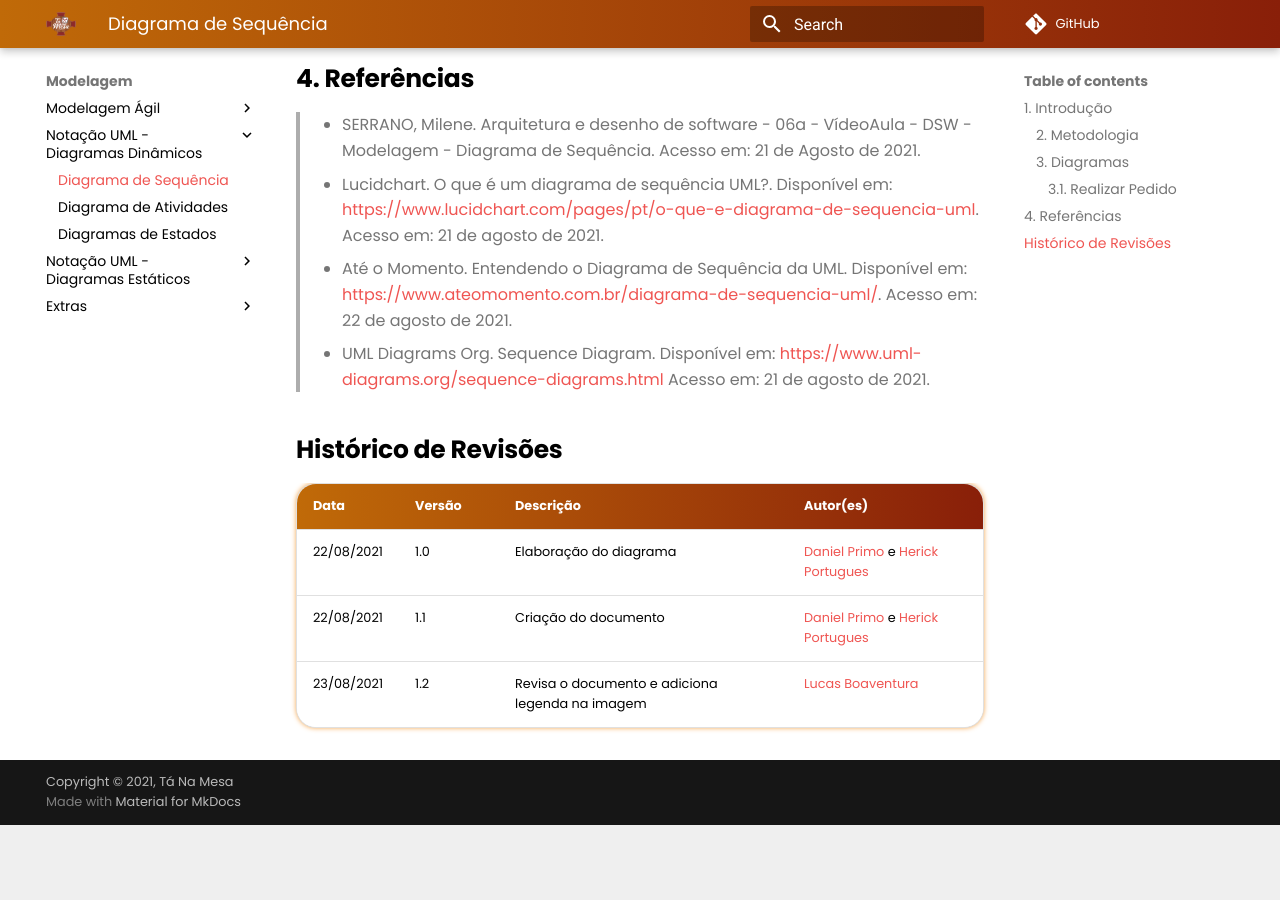
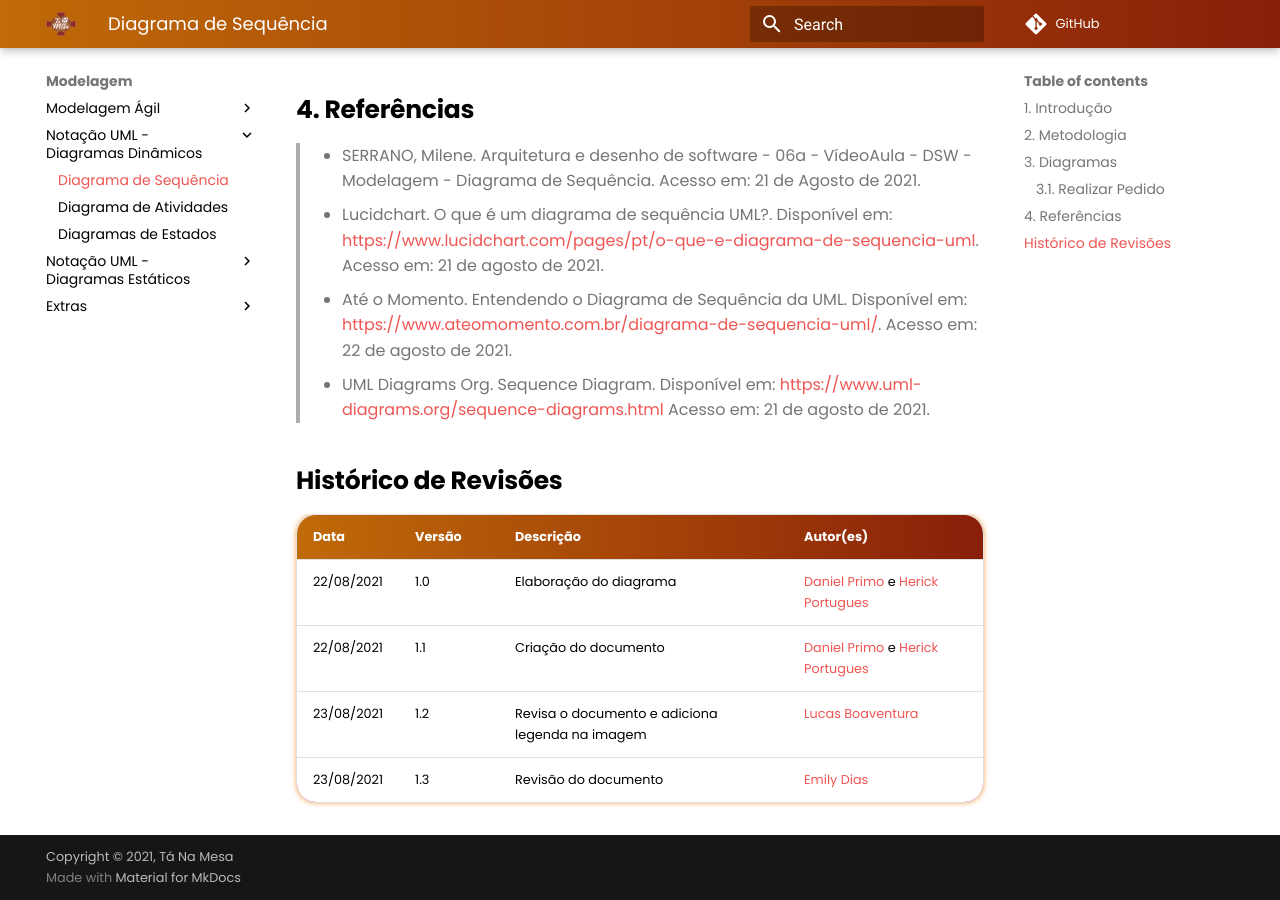
Before and after one commit to UnBArqDsw2021-1/2021.1_G02_TaNaMesa_docs, an MkDocs documentation site: the page built from docs/2-Modelagem/Diagramas-Dinamicos/Diagrama-Sequencia.md, in a window 1280 px wide and 900 px high, scrolled down 1592 px. Built offline with MkDocs 1.6.1 and Material for MkDocs 9.7.7, drawn with Linux system fonts in a browser that asks for light colours; comment, search, counter and statistics services are not loaded; before the commit the page ends 2417 px from its top, so only the background shows below that.

Commit message:
(#63) adicionando revisão do código

```diff
--- a/docs/2-Modelagem/Diagramas-Dinamicos/Diagrama-Sequencia.md
+++ b/docs/2-Modelagem/Diagramas-Dinamicos/Diagrama-Sequencia.md
@@ -4,27 +4,24 @@
 
 Um diagrama de sequência tem como objetivo principal representar graficamente o comportamento de uma funcionalidade, considerando a interação entre todos os componentes relacionados ao seu uso (Até o Momento, 2021).
 
+## 2. Metodologia
 
-### 2. Metodologia
 O diagrama a seguir usa a notação UML sequêncial para descrever o fluxo de funcionamento do pedido, com suas interações entre cliente, garçom, cozinha e sistema.
 
 Para o desenvolvimento do diagrama foi utilizado as ferramentas do site [LucidChart](lucidchart.com/), por possuir os métodos e design padrão das representações do diagrama, ser de fácil acesso e permitir compartilhamento para desenvolvimento simultâneo.
 
+## 3. Diagramas
 
-### 3. Diagramas
-
-#### 3.1. Realizar Pedido
+### 3.1. Realizar Pedido
 
 [![DS01](../../assets/img/seminario2/diagrama-sequencia/DiagramaPedido.png)](../../assets/img/seminario2/diagrama-sequencia/DiagramaPedido.png)
 
 <figcaption>Figura 1. Resultado do diagrama de sequência da aplicação.</figcaption>
 
-
-| **DS01**     | **Diagrama de Sequência - Realizar Pedido**                     |
-| ------------- | ------------------------------------------- |
-| **Descrição** | Fluxo de realização do pedido, com os atores Cliente, Garçom e Cozinha |
+| **DS01**      | **Diagrama de Sequência - Realizar Pedido**                                                          |
+| ------------- | ---------------------------------------------------------------------------------------------------- |
+| **Descrição** | Fluxo de realização do pedido, com os atores Cliente, Garçom e Cozinha                               |
 | **Autor**     | [Daniel Primo](https://github.com/danieldagerom) e [Herick Portugues](https://github.com/herickport) |
-
 
 ## 4. Referências
 
@@ -35,8 +32,9 @@
 
 ## Histórico de Revisões
 
-| Data       | Versão | Descrição                         | Autor(es)                                                                             |
-| :--------- | :----- | :-------------------------------- | :------------------------------------------------------------------------------------ |
-| 22/08/2021 | 1.0    | Elaboração do diagrama            | [Daniel Primo](https://github.com/danieldagerom) e [Herick Portugues](https://github.com/herickport) |
-| 22/08/2021 | 1.1    | Criação do documento              | [Daniel Primo](https://github.com/danieldagerom) e [Herick Portugues](https://github.com/herickport) |
-| 23/08/2021 | 1.2    | Revisa o documento e adiciona legenda na imagem              | [Lucas Boaventura](https://github.com/lboaventura25) |
+| Data       | Versão | Descrição                                       | Autor(es)                                                                                            |
+| :--------- | :----- | :---------------------------------------------- | :--------------------------------------------------------------------------------------------------- |
+| 22/08/2021 | 1.0    | Elaboração do diagrama                          | [Daniel Primo](https://github.com/danieldagerom) e [Herick Portugues](https://github.com/herickport) |
+| 22/08/2021 | 1.1    | Criação do documento                            | [Daniel Primo](https://github.com/danieldagerom) e [Herick Portugues](https://github.com/herickport) |
+| 23/08/2021 | 1.2    | Revisa o documento e adiciona legenda na imagem | [Lucas Boaventura](https://github.com/lboaventura25)                                                 |
+| 23/08/2021 | 1.3    | Revisão do documento                            | [Emily Dias](https://github.com/emysdias)                                                            |
```
